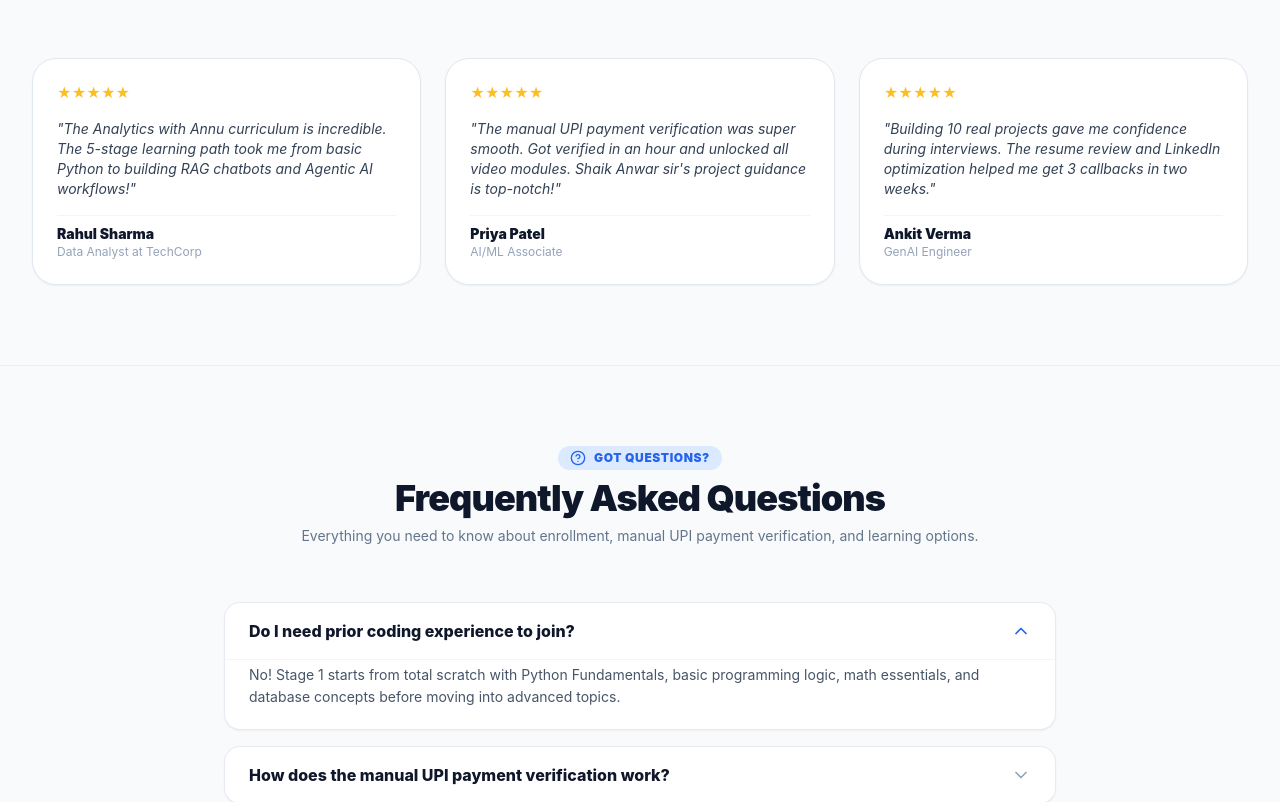
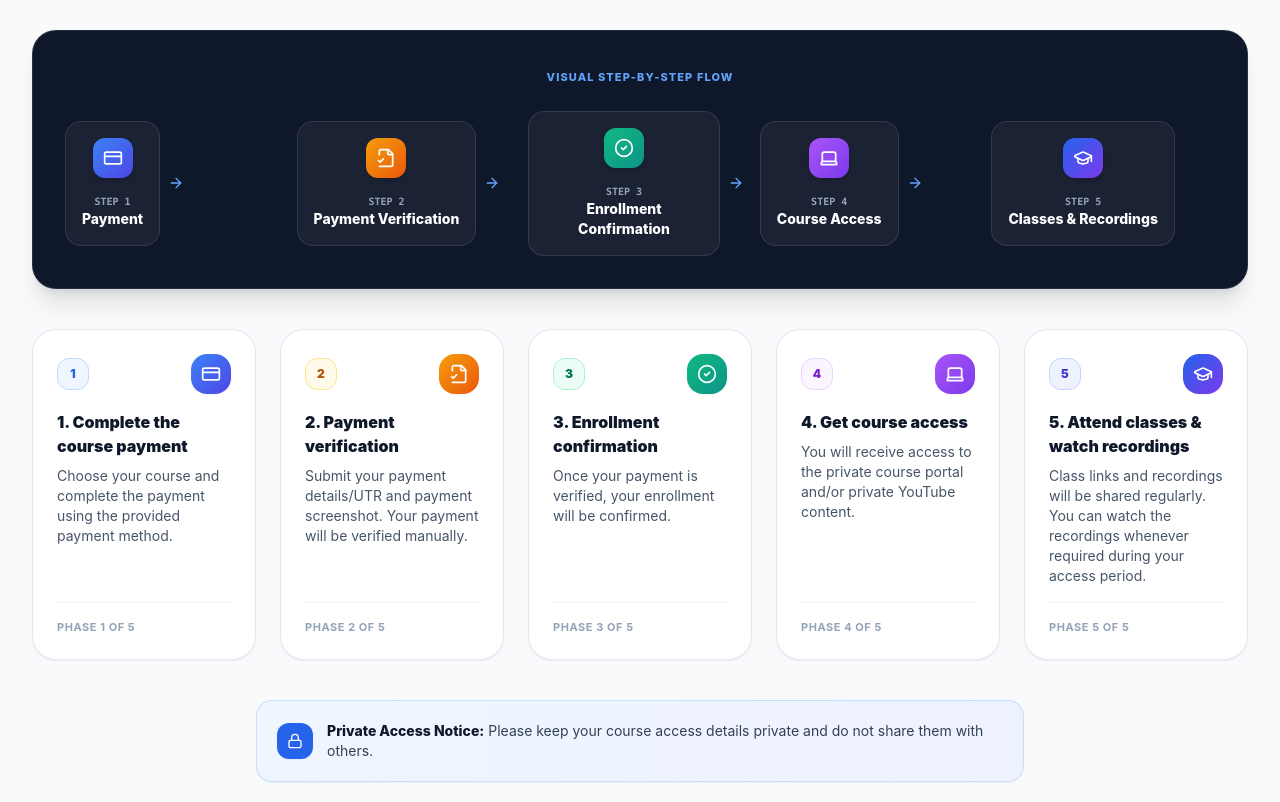
Before and after one commit to rakshashri8-web/EdTecH, a Next.js app: page / in a window 1280 px wide. Shown: the part 6860-7662 px from the top of the page. Built offline with nearby package versions, Linux system fonts and the light colour scheme; no server answers; the database is empty.

Commit message:
feat: add How Enrollment Works section explaining 5-step manual enrollment and class recordings delivery

```diff
--- a/app/courses/[slug]/page.tsx
+++ b/app/courses/[slug]/page.tsx
@@ -5,6 +5,7 @@ import CourseCard from "@/components/CourseCard";
 import { INITIAL_COURSES, INSTRUCTOR_INFO, PROJECTS_LIST } from "@/lib/data";
 import { Course, CourseModule, ProjectItem } from "@/lib/types";
 import { CheckCircle2, Clock, Award, Star, ArrowRight, User, Code2, Target, Sparkles, BookOpen, Rocket, Wrench, FileCode } from "lucide-react";
+import HowEnrollmentWorks from "@/components/HowEnrollmentWorks";
 
 interface CourseDetailPageProps {
   params: {
@@ -441,6 +442,11 @@ export default async function CourseDetailPage({ params }: CourseDetailPageProps
 
         </div>
 
+        {/* How Enrollment Works Section */}
+        <div className="pt-12 border-t border-slate-200">
+          <HowEnrollmentWorks showCardWrapper={false} />
+        </div>
+
         {/* You May Also Like Section */}
         {recommendedCourses.length > 0 && (
           <div className="pt-12 border-t border-slate-200 space-y-6">
--- a/app/page.tsx
+++ b/app/page.tsx
@@ -3,6 +3,7 @@ import LearningJourney from "@/components/LearningJourney";
 import CourseGrid from "@/components/CourseGrid";
 import ProjectsShowcase from "@/components/ProjectsShowcase";
 import WhatsIncluded from "@/components/WhatsIncluded";
+import HowEnrollmentWorks from "@/components/HowEnrollmentWorks";
 import FAQ from "@/components/FAQ";
 import { INITIAL_COURSES } from "@/lib/data";
 import Link from "next/link";
@@ -126,7 +127,12 @@ export default async function HomePage() {
       {/* 6. What's Included */}
       <WhatsIncluded />
 
-      {/* 7. Student Testimonials */}
+      {/* 7. How Enrollment Works */}
+      <section className="bg-slate-50 border-t border-slate-200/60">
+        <HowEnrollmentWorks showCardWrapper={true} />
+      </section>
+
+      {/* 8. Student Testimonials */}
       <section className="py-20 bg-slate-50 border-t border-slate-200/60">
         <div className="max-w-7xl mx-auto px-4 sm:px-6 lg:px-8">
           <div className="text-center max-w-3xl mx-auto mb-16">
--- a/app/payment/[enrollmentId]/page.tsx
+++ b/app/payment/[enrollmentId]/page.tsx
@@ -1,5 +1,6 @@
 import { notFound, redirect } from "next/navigation";
 import PaymentForm from "@/components/PaymentForm";
+import HowEnrollmentWorks from "@/components/HowEnrollmentWorks";
 import { INITIAL_COURSES } from "@/lib/data";
 import { Course, Enrollment } from "@/lib/types";
 
@@ -70,13 +71,16 @@ export default async function PaymentPage({ params }: PaymentPageProps) {
 
   return (
     <div className="py-12 sm:py-16 bg-slate-50 min-h-screen">
-      <div className="max-w-7xl mx-auto px-4 sm:px-6 lg:px-8">
+      <div className="max-w-7xl mx-auto px-4 sm:px-6 lg:px-8 space-y-16">
         <PaymentForm
           course={course}
           userEmail={userEmail}
           userName={userName}
           existingEnrollment={existingEnrollment}
         />
+        <div className="border-t border-slate-200/80 pt-12">
+          <HowEnrollmentWorks showCardWrapper={false} />
+        </div>
       </div>
     </div>
   );
--- a/app/pricing/page.tsx
+++ b/app/pricing/page.tsx
@@ -2,6 +2,7 @@ import Link from "next/link";
 import { INITIAL_COURSES } from "@/lib/data";
 import { ArrowRight, CheckCircle2, ShieldCheck, HelpCircle, BookOpen } from "lucide-react";
 import FAQ from "@/components/FAQ";
+import HowEnrollmentWorks from "@/components/HowEnrollmentWorks";
 
 export const metadata = {
   title: "Pricing Programs — EdTech LMS",
@@ -108,6 +109,11 @@ export default async function PricingPage() {
         </div>
       </div>
 
+      {/* How Enrollment Works Section */}
+      <div className="max-w-7xl mx-auto px-4 sm:px-6 lg:px-8">
+        <HowEnrollmentWorks showCardWrapper={false} />
+      </div>
+
       {/* Feature Comparison Guarantee Banner */}
       <div className="max-w-4xl mx-auto px-4">
         <div className="bg-gradient-to-r from-slate-900 to-brand-navy text-white p-8 rounded-3xl border border-white/10 text-center space-y-4">
--- /dev/null
+++ b/components/HowEnrollmentWorks.tsx
@@ -0,0 +1,189 @@
+import {
+  CreditCard,
+  FileCheck2,
+  CheckCircle2,
+  Laptop,
+  GraduationCap,
+  Lock,
+  ArrowRight,
+  ArrowDown,
+  Sparkles
+} from "lucide-react";
+
+interface HowEnrollmentWorksProps {
+  className?: string;
+  showCardWrapper?: boolean;
+}
+
+export default function HowEnrollmentWorks({
+  className = "",
+  showCardWrapper = true
+}: HowEnrollmentWorksProps) {
+  const steps = [
+    {
+      number: "1",
+      flowLabel: "Payment",
+      title: "1. Complete the course payment",
+      desc: "Choose your course and complete the payment using the provided payment method.",
+      icon: CreditCard,
+      color: "from-blue-500 to-indigo-600",
+      accentBg: "bg-blue-50 border-blue-200 text-brand-blue",
+    },
+    {
+      number: "2",
+      flowLabel: "Payment Verification",
+      title: "2. Payment verification",
+      desc: "Submit your payment details/UTR and payment screenshot. Your payment will be verified manually.",
+      icon: FileCheck2,
+      color: "from-amber-500 to-orange-600",
+      accentBg: "bg-amber-50 border-amber-200 text-amber-700",
+    },
+    {
+      number: "3",
+      flowLabel: "Enrollment Confirmation",
+      title: "3. Enrollment confirmation",
+      desc: "Once your payment is verified, your enrollment will be confirmed.",
+      icon: CheckCircle2,
+      color: "from-emerald-500 to-teal-600",
+      accentBg: "bg-emerald-50 border-emerald-200 text-emerald-700",
+    },
+    {
+      number: "4",
+      flowLabel: "Course Access",
+      title: "4. Get course access",
+      desc: "You will receive access to the private course portal and/or private YouTube content.",
+      icon: Laptop,
+      color: "from-purple-500 to-violet-600",
+      accentBg: "bg-purple-50 border-purple-200 text-purple-700",
+    },
+    {
+      number: "5",
+      flowLabel: "Classes & Recordings",
+      title: "5. Attend classes & watch recordings",
+      desc: "Class links and recordings will be shared regularly. You can watch the recordings whenever required during your access period.",
+      icon: GraduationCap,
+      color: "from-brand-blue to-brand-purple",
+      accentBg: "bg-indigo-50 border-indigo-200 text-indigo-700",
+    },
+  ];
+
+  const content = (
+    <div className={`space-y-10 ${className}`}>
+      {/* Section Header */}
+      <div className="text-center max-w-3xl mx-auto space-y-3">
+        <div className="inline-flex items-center gap-2 px-3.5 py-1.5 rounded-full bg-blue-100 text-brand-blue text-xs font-black uppercase tracking-wider">
+          <Sparkles className="w-3.5 h-3.5" /> Clear & Transparent Process
+        </div>
+        <h2 className="text-2xl sm:text-4xl font-black text-slate-900 tracking-tight">
+          How Enrollment Works
+        </h2>
+        <p className="text-base sm:text-lg text-slate-600 font-medium">
+          The enrollment process is simple and straightforward 😊
+        </p>
+      </div>
+
+      {/* Visual Process Flow (Horizontal on lg screens, Vertical on smaller) */}
+      <div className="bg-slate-900 text-white p-6 sm:p-8 rounded-3xl border border-white/10 shadow-xl">
+        <div className="text-center mb-6">
+          <span className="text-[11px] font-extrabold uppercase tracking-widest text-blue-400">
+            Visual Step-by-Step Flow
+          </span>
+        </div>
+
+        <div className="flex flex-col lg:flex-row items-center justify-between gap-3 lg:gap-2">
+          {steps.map((step, idx) => {
+            const Icon = step.icon;
+            const isLast = idx === steps.length - 1;
+            return (
+              <div key={idx} className="flex flex-col lg:flex-row items-center w-full lg:w-auto flex-1">
+                <div className="flex items-center gap-3 lg:flex-col lg:text-center w-full lg:w-auto p-3 sm:p-4 rounded-2xl bg-white/5 border border-white/10 hover:bg-white/10 transition-colors">
+                  <div className={`w-10 h-10 rounded-xl bg-gradient-to-br ${step.color} flex items-center justify-center text-white shrink-0 shadow-md`}>
+                    <Icon className="w-5 h-5" />
+                  </div>
+                  <div>
+                    <span className="text-[10px] uppercase font-mono font-bold text-slate-400 block lg:mt-1">
+                      Step {step.number}
+                    </span>
+                    <span className="text-xs sm:text-sm font-extrabold text-white block">
+                      {step.flowLabel}
+                    </span>
+                  </div>
+                </div>
+
+                {!isLast && (
+                  <div className="my-2 lg:my-0 lg:mx-2 text-slate-400 shrink-0 flex justify-center items-center">
+                    {/* Down arrow on mobile / tablet, Right arrow on desktop */}
+                    <ArrowDown className="w-4 h-4 lg:hidden text-blue-400" />
+                    <ArrowRight className="w-4 h-4 hidden lg:block text-blue-400" />
+                  </div>
+                )}
+              </div>
+            );
+          })}
+        </div>
+      </div>
+
+      {/* Detailed 5-Step Cards Grid */}
+      <div className="grid grid-cols-1 md:grid-cols-2 lg:grid-cols-5 gap-4 sm:gap-6">
+        {steps.map((step, idx) => {
+          const Icon = step.icon;
+          return (
+            <div
+              key={idx}
+              className="bg-white rounded-3xl p-6 border border-slate-200/90 shadow-sm hover:shadow-xl hover:border-brand-blue/30 transition-all duration-300 flex flex-col justify-between group"
+            >
+              <div className="space-y-4">
+                <div className="flex items-center justify-between">
+                  <span className={`w-8 h-8 rounded-xl flex items-center justify-center text-xs font-black border ${step.accentBg}`}>
+                    {step.number}
+                  </span>
+                  <div className={`p-2.5 rounded-2xl bg-gradient-to-br ${step.color} text-white shadow-sm group-hover:scale-110 transition-transform`}>
+                    <Icon className="w-5 h-5" />
+                  </div>
+                </div>
+
+                <div>
+                  <h3 className="text-base font-black text-slate-900 group-hover:text-brand-blue transition-colors">
+                    {step.title}
+                  </h3>
+                  <p className="mt-2 text-xs sm:text-sm text-slate-600 leading-relaxed">
+                    {step.desc}
+                  </p>
+                </div>
+              </div>
+
+              <div className="pt-4 mt-4 border-t border-slate-100 flex items-center gap-1.5 text-[11px] font-bold text-slate-400 uppercase tracking-wider">
+                <span>Phase {step.number} of 5</span>
+              </div>
+            </div>
+          );
+        })}
+      </div>
+
+      {/* Security & Private Access Note */}
+      <div className="p-4 sm:p-5 bg-gradient-to-r from-blue-50 to-indigo-50 border border-blue-200/80 rounded-2xl flex items-start sm:items-center gap-3.5 max-w-3xl mx-auto shadow-sm">
+        <div className="w-9 h-9 rounded-xl bg-blue-600 text-white flex items-center justify-center shrink-0 shadow-sm">
+          <Lock className="w-4 h-4" />
+        </div>
+        <div className="flex-1 text-xs sm:text-sm text-slate-700 leading-relaxed">
+          <span className="font-extrabold text-slate-900 block sm:inline mr-1">
+            Private Access Notice:
+          </span>
+          Please keep your course access details private and do not share them with others.
+        </div>
+      </div>
+    </div>
+  );
+
+  if (showCardWrapper) {
+    return (
+      <section className="py-12 sm:py-16">
+        <div className="max-w-7xl mx-auto px-4 sm:px-6 lg:px-8">
+          {content}
+        </div>
+      </section>
+    );
+  }
+
+  return content;
+}
--- a/components/PaymentForm.tsx
+++ b/components/PaymentForm.tsx
@@ -194,7 +194,7 @@ export default function PaymentForm({
             Payment Verification in Progress
           </h3>
           <p className="text-sm text-amber-800 max-w-lg mx-auto">
-            Your UTR reference <span className="font-mono font-bold">{currentEnrollment.utr}</span> has been submitted. Our team is verifying your payment. Your course will unlock automatically upon admin approval.
+            Your UTR reference <span className="font-mono font-bold">{currentEnrollment.utr}</span> has been submitted. Our team is verifying your payment manually. Once your payment is verified and enrollment is confirmed, your course access will be unlocked.
           </p>
           <div className="pt-2 flex justify-center gap-4">
             <a
--- a/lib/data.ts
+++ b/lib/data.ts
@@ -738,8 +738,8 @@ export const FAQ_ITEMS = [
     a: "No! Stage 1 starts from total scratch with Python Fundamentals, basic programming logic, math essentials, and database concepts before moving into advanced topics."
   },
   {
-    q: "How does the manual UPI payment verification work?",
-    a: "When you enroll, scan the provided UPI QR code, complete the exact payment on your UPI app (Google Pay, PhonePe, Paytm, BHIM), enter your UTR transaction reference, and upload your payment screenshot. Our team verifies your transaction and unlocks your course within 1-2 hours."
+    q: "How does enrollment, payment verification, and course access work?",
+    a: "The enrollment process is simple and straightforward 😊: 1. Complete your course payment via UPI. 2. Submit your payment details/UTR and screenshot for manual verification. 3. Once verified, your enrollment is confirmed. 4. You receive access to the private course portal and/or private YouTube content. 5. Class links and recordings will be shared regularly for viewing during your access period. Please keep your course access details private and do not share them with others."
   },
   {
     q: "Are the courses self-paced or scheduled?",
```
